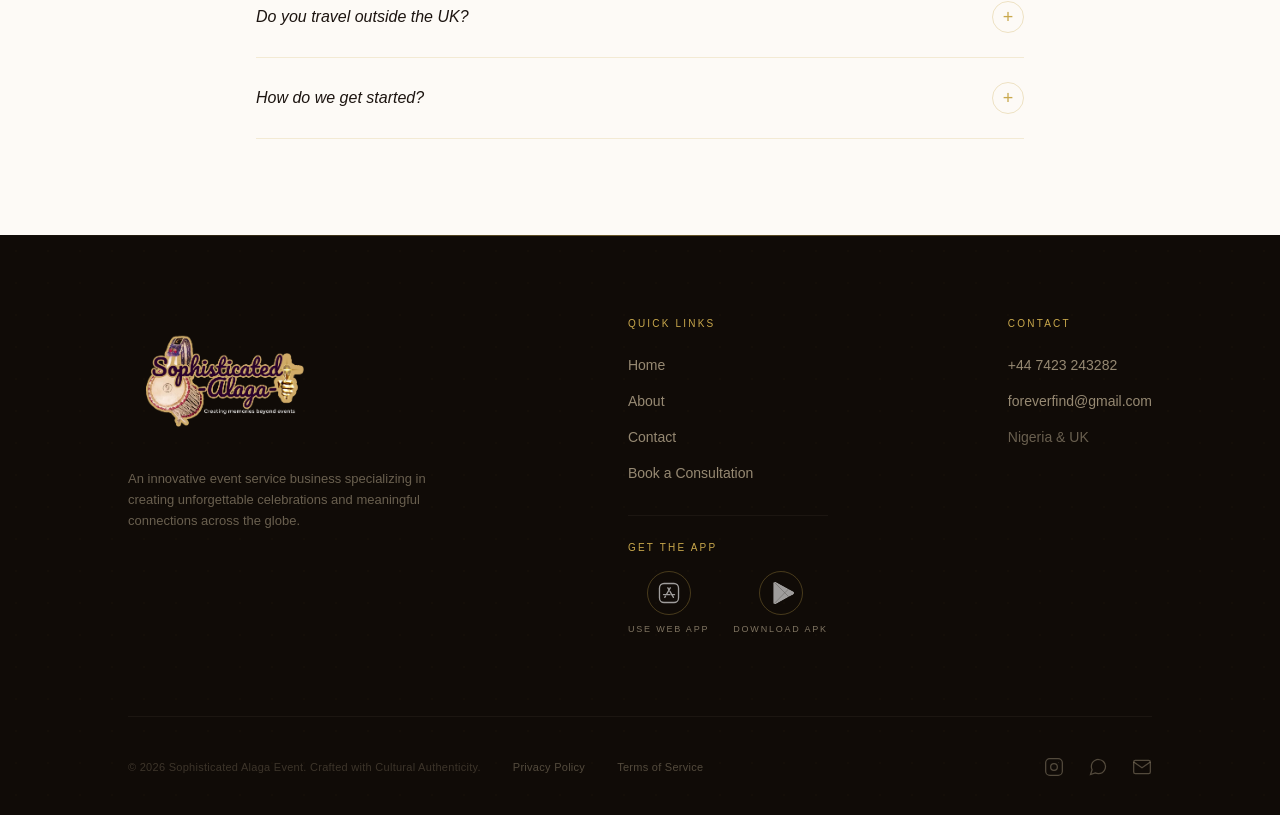
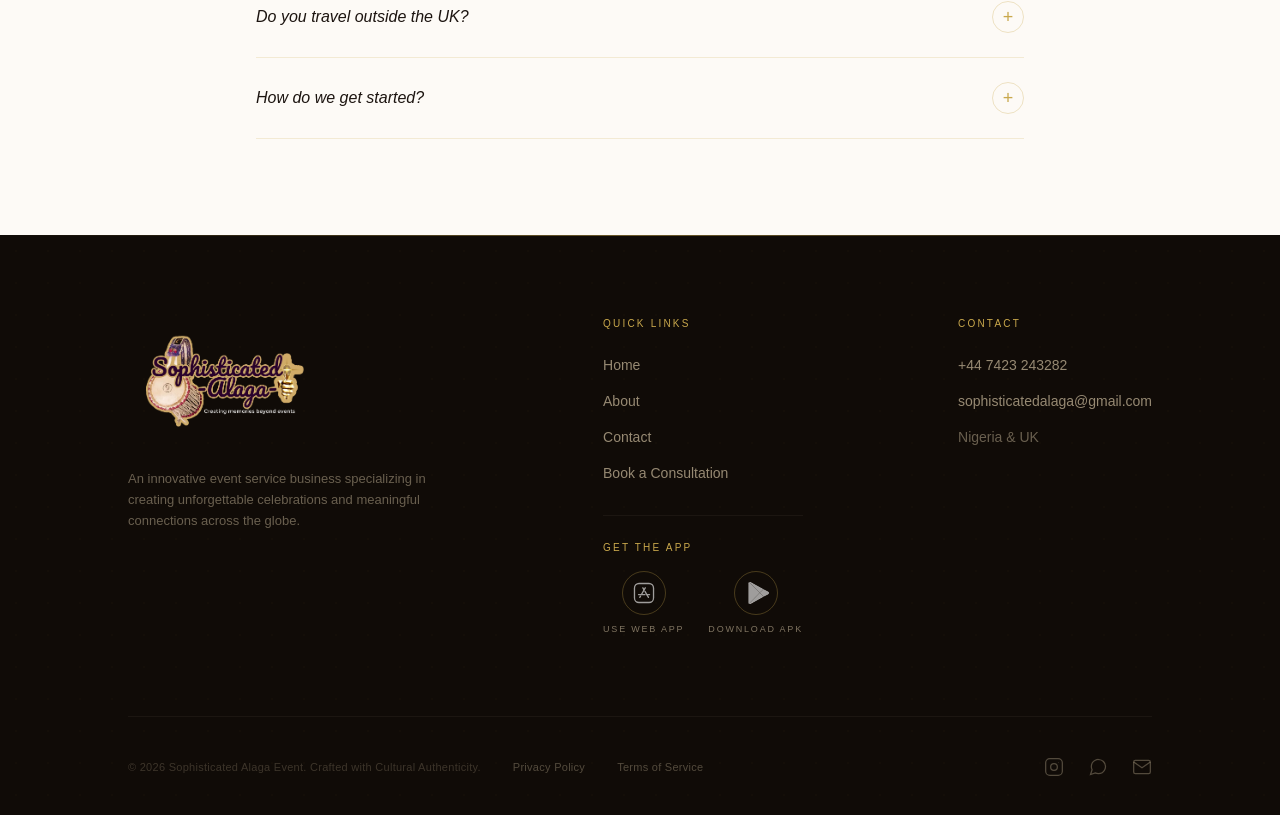
Before and after one commit to bardsai/foreverfind-web, a React (Vite) app: page / in a window 1280 px wide. Shown: the part 8307-9122 px from the top of the page. Built offline with nearby package versions, Linux system fonts and the light colour scheme; a web font is replaced by a local one.

Commit message:
Update email contact in Footer component

```diff
--- a/src/components/Footer.tsx
+++ b/src/components/Footer.tsx
@@ -157,8 +157,8 @@ export default function Footer() {
             <a href="tel:+447423243282" className="text-[#F0DEBB]/60 text-sm hover:text-[#C9A84C] transition-colors font-light">
               +44 7423 243282
             </a>
-            <a href="mailto:foreverfind@gmail.com" className="text-[#F0DEBB]/60 text-sm hover:text-[#C9A84C] transition-colors font-light">
-              foreverfind@gmail.com
+            <a href="mailto:sophisticatedalaga@gmail.com" className="text-[#F0DEBB]/60 text-sm hover:text-[#C9A84C] transition-colors font-light">
+              sophisticatedalaga@gmail.com
             </a>
             <p className="text-[#F0DEBB]/40 text-sm font-light">Nigeria & UK</p>
           </motion.div>
```
